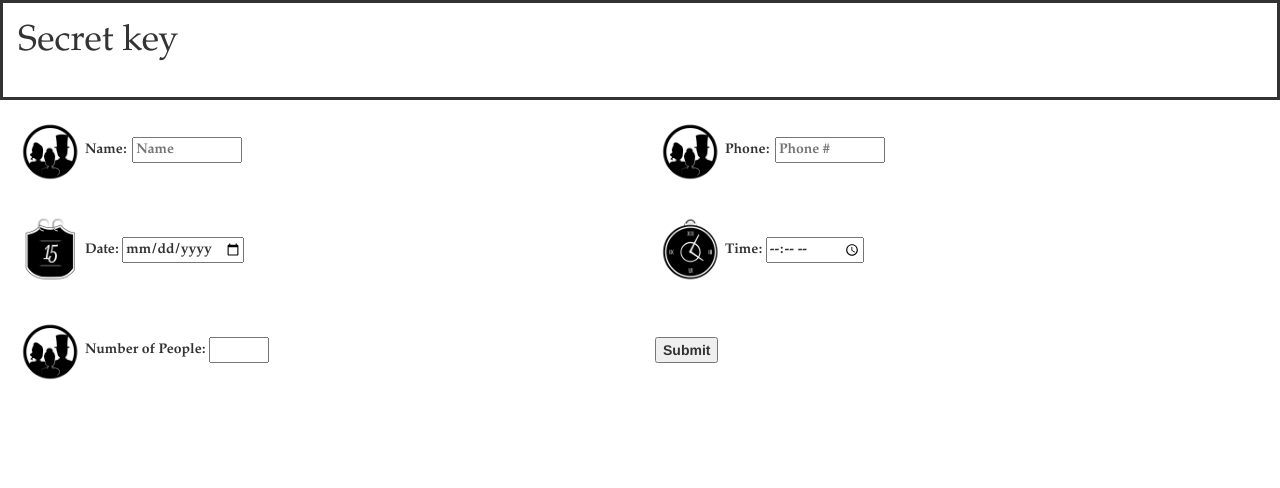
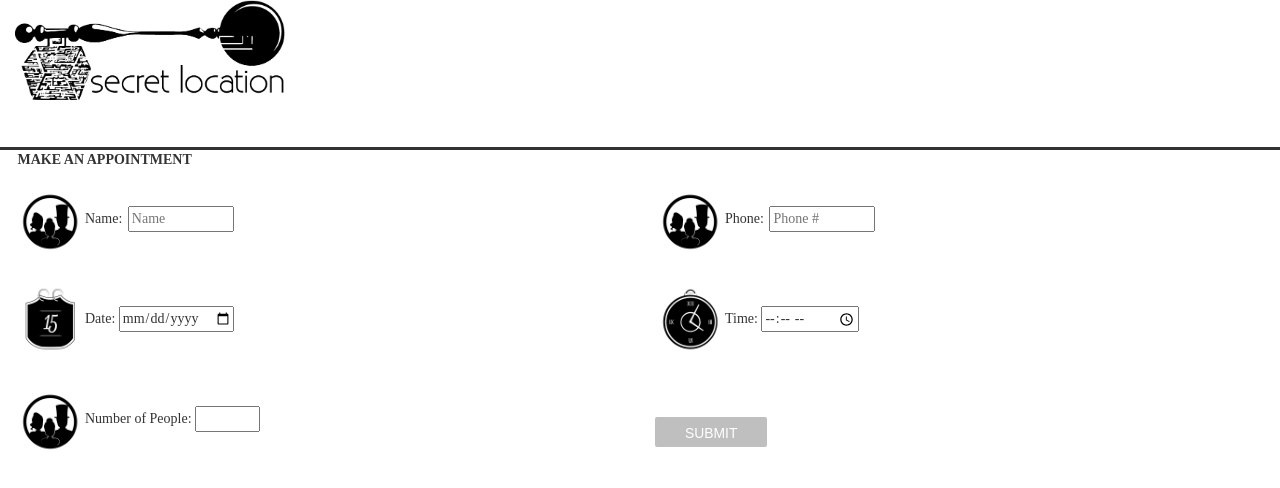
Before and after one commit to Andy447/SecretLocationProject, a plain HTML site: page index.html in a window 1280 px wide. Drawn offline with nearby package versions, Linux system fonts and the light colour scheme.

Commit message:
Appointment Ui update

```diff
--- a/css/style.css
+++ b/css/style.css
@@ -2,27 +2,55 @@
 	margin: 2px;
 }
 .header{
-  font-family: "Palatino Linotype", "Book Antiqua", Palatino, serif;
-  border: solid;
-  height: 100px;
+  text-transform: uppercase;
+  font-family: 'Univers LT W01 45 Light';
+  border-bottom: solid;
+  height: 150px;
 }
 
 .content {
   text-align: left;
-  font-weight: bold;
   margin: auto;
   height: 100px;
 }
 
+.content-title {
+  font-weight: bold;
+  text-transform: uppercase;
+  font-family: 'Univers LT W01 45 Light';
+}
+
 .inner-content{
-  font-family: "Palatino Linotype", "Book Antiqua", Palatino, serif;
+  font-family: 'Univers LT W01 45 Light';
   position: relative;
   top: 50%;
   margin-top: -35px;
 }
 
 .inner-contentbutton{
- position: relative;
+  position: relative;
   top: 50%;
   margin-top: -13px;
 }
+
+input[type="button"]{
+  margin-top: 10px;
+  background-color: #bfbfbf;
+  color: #FFF;
+  font-size: 12px;
+  padding: 1px 30px 0 30px;
+  height: 30px;
+  line-height: 31px;
+  border: 0;
+  text-transform: uppercase;
+  -webkit-border-radius: 2px;
+  -moz-border-radius: 2px;
+  border-radius: 2px;
+  -webkit-appearance: none;
+  clear: both;
+  font: 99% sans-serif
+}
+
+input[type="button"]:hover {
+  background-color: #00acc8;
+}
--- a/index.html
+++ b/index.html
@@ -25,7 +25,8 @@
 
 
 <body>
-  <div class="col-xs-12 header"><h1>Secret key</h1></div>
+  <div class="col-xs-12 header"><img src="images/secretlocation_black.png" height="100" width="270"></div>
+  <div class="content-title">&nbsp&nbsp&nbsp&nbsp&nbspMake an appointment</div>
   <div class="col-xs-12 col-sm-6 col-md-6 col-lg-6 content"><div class="inner-content"><img src="images/people-icon.png" height="70" width="70">Name:&nbsp<input type="text" id="nameInput" placeholder="Name" size="10"/></input></div></div>
   <div class="col-xs-12 col-sm-6 col-md-6 col-lg-6 content"><div class="inner-content"><img src="images/people-icon.png" height="70" width="70">Phone:&nbsp<input type="tel" id="phoneInput" placeholder="Phone #" size="10" /></input></div></div>
   <div class="col-xs-12 col-sm-6 col-md-6 col-lg-6 content"><div class="inner-content"><img src="images/date-icon.png" height="70" width="70">Date:&nbsp<input type="date" /></input></div></div>
```
Also changed, not shown: images/secretlocation_black.png (added).
